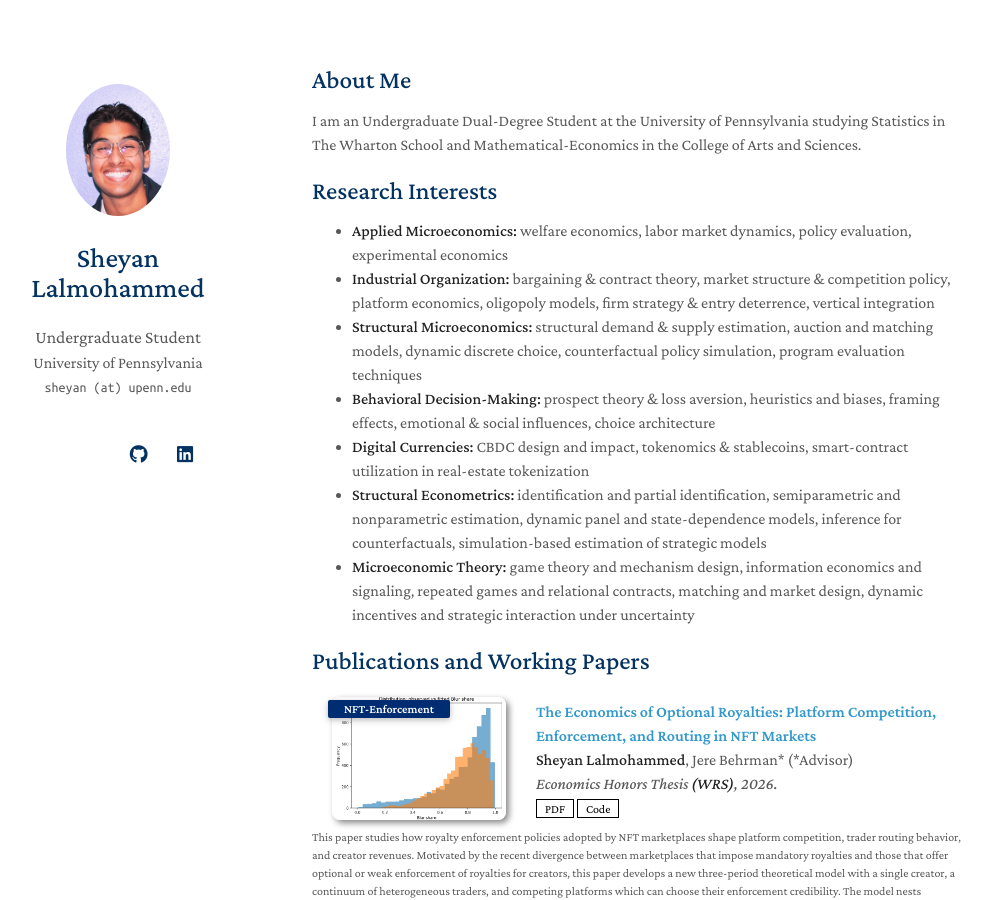
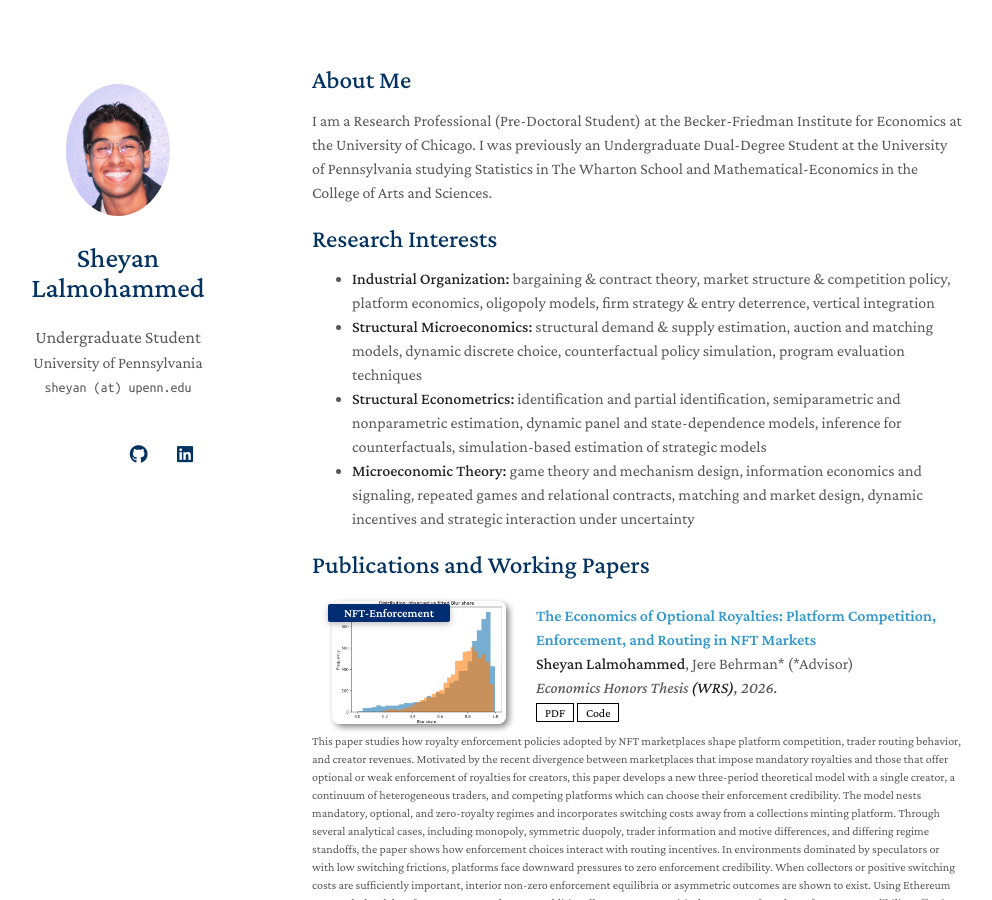
Before and after one commit to sheyanlalmohammed1/sheyanlalmohammed1.github.io, a Jekyll site: the page built from index.md, in a window 1280 px wide and 900 px high. Shown: the whole window, without its empty margins (158-1150 px from the left). Built offline with Jekyll 4.4.1, drawn with Linux system fonts in a browser that asks for light colours; a style sheet for code colours, icons or effects is not loaded; our own code applies the rules of GitHub Pages for plain Markdown files.

Commit message:
Revise personal introduction and research interests
Updated professional title and background information.

```diff
--- a/index.md
+++ b/index.md
@@ -4,16 +4,13 @@ layout: homepage
 
 ## About Me
 
-I am an Undergraduate Dual-Degree Student at the University of Pennsylvania studying Statistics in The Wharton School and Mathematical-Economics in the College of Arts and Sciences.
+I am a Research Professional (Pre-Doctoral Student) at the Becker-Friedman Institute for Economics at the University of Chicago. I was previously an Undergraduate Dual-Degree Student at the University of Pennsylvania studying Statistics in The Wharton School and Mathematical-Economics in the College of Arts and Sciences.
 
 
 ## Research Interests
 
-- **Applied Microeconomics:** welfare economics, labor market dynamics, policy evaluation, experimental economics
 - **Industrial Organization:** bargaining & contract theory, market structure & competition policy, platform economics, oligopoly models, firm strategy & entry deterrence, vertical integration
 - **Structural Microeconomics:** structural demand & supply estimation, auction and matching models, dynamic discrete choice, counterfactual policy simulation, program evaluation techniques
-- **Behavioral Decision-Making:** prospect theory & loss aversion, heuristics and biases, framing effects, emotional & social influences, choice architecture
-- **Digital Currencies:** CBDC design and impact, tokenomics & stablecoins, smart-contract utilization in real-estate tokenization
 - **Structural Econometrics:** identification and partial identification, semiparametric and nonparametric estimation, dynamic panel and state-dependence models, inference for counterfactuals, simulation-based estimation of strategic models
 - **Microeconomic Theory:** game theory and mechanism design, information economics and signaling, repeated games and relational contracts, matching and market design, dynamic incentives and strategic interaction under uncertainty
 
```
